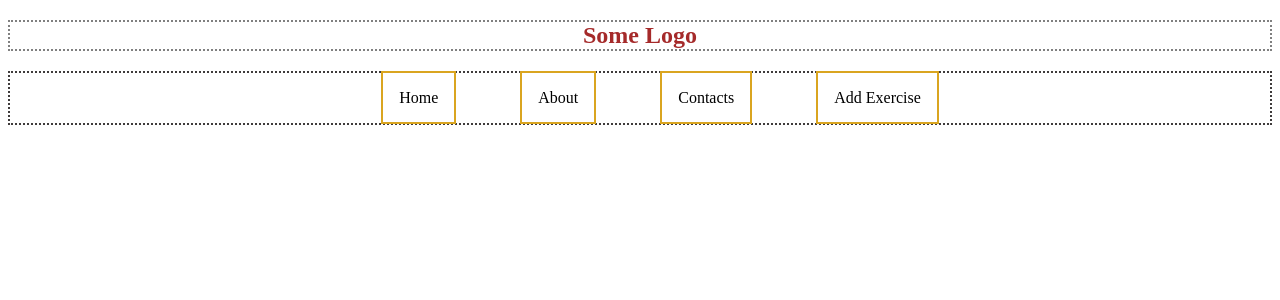
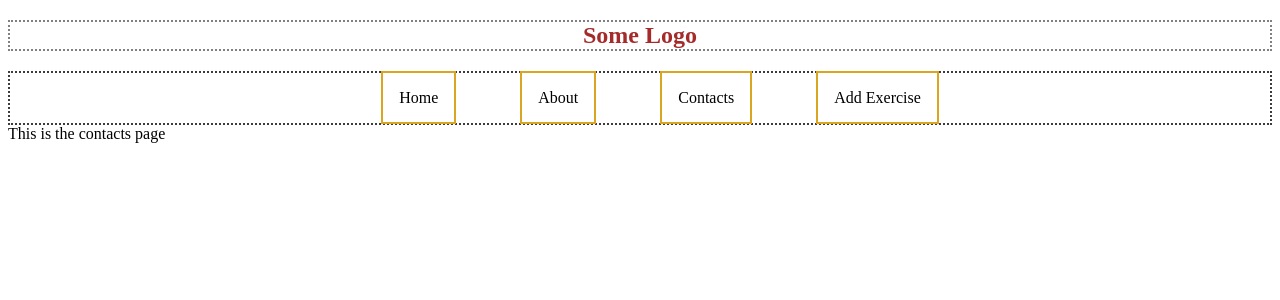
Before and after one commit to kaiworkspace/exercise-app, a React (Create React App) app: page /contacts in a window 1280 px wide. Shown: the top 300 px of the page. Built offline with nearby package versions, Linux system fonts and the light colour scheme.

Commit message:
initialised about, contacts pages

```diff
--- a/src/components/App.js
+++ b/src/components/App.js
@@ -4,6 +4,8 @@ import { BrowserRouter as Router, Route, Routes } from 'react-router-dom'
 import StartExercise from "../pages/StartExercise"
 import AddExercise from "../pages/AddExercise"
 import Home from "../pages/Home"
+import Contacts from "../pages/Contacts"
+import About from "../pages/About"
 
 import Header from "./Header"
 
@@ -13,6 +15,8 @@ export default function App(){
             <Header />
             <Routes>
                 <Route path="/" element={<Home />}></Route>
+                <Route path="/about" element={<About />}></Route>
+                <Route path='/contacts' element={<Contacts />}></Route>
                 <Route path="/start-exercise" element={<StartExercise />}></Route>
                 <Route path="/add-exercise" element={<AddExercise />}></Route>
             </Routes>
--- /dev/null
+++ b/src/pages/About/About.js
@@ -0,0 +1,9 @@
+import React from 'react'
+
+export default function About(){
+    return (
+        <>
+            This is the about page
+        </>
+    )
+}
--- /dev/null
+++ b/src/pages/About/index.js
@@ -0,0 +1 @@
+export { default } from './About'
--- /dev/null
+++ b/src/pages/Contacts/Contacts.js
@@ -0,0 +1,9 @@
+import React from 'react'
+
+export default function Contacts(){
+    return (
+        <>
+            This is the contacts page
+        </>
+    )
+}
--- /dev/null
+++ b/src/pages/Contacts/index.js
@@ -0,0 +1 @@
+export { default } from './Contacts'
```
